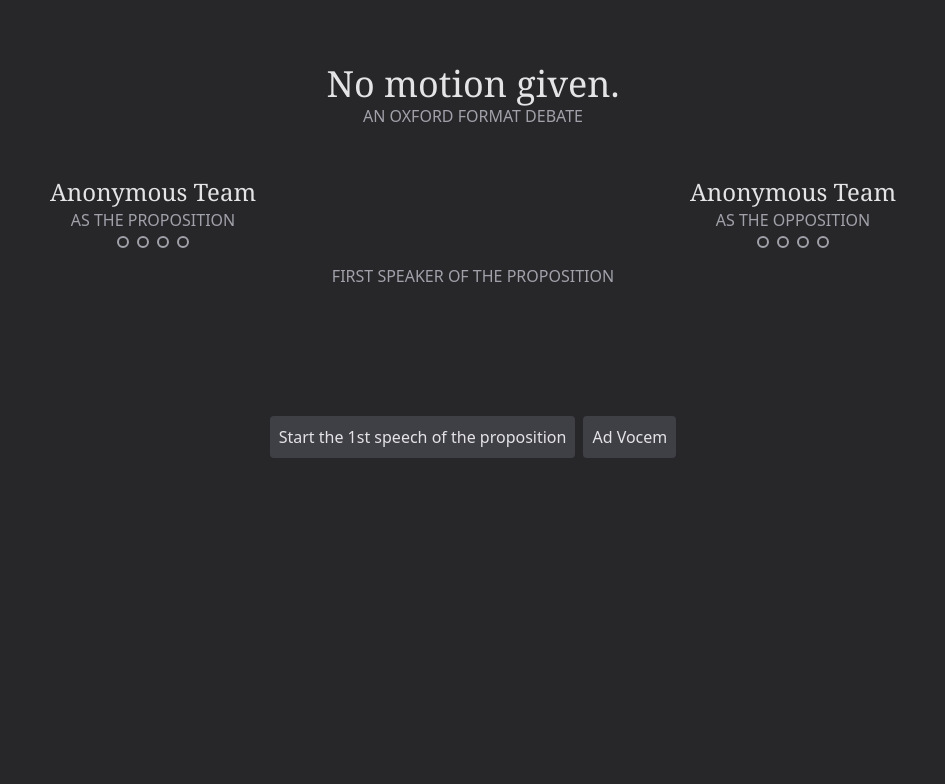
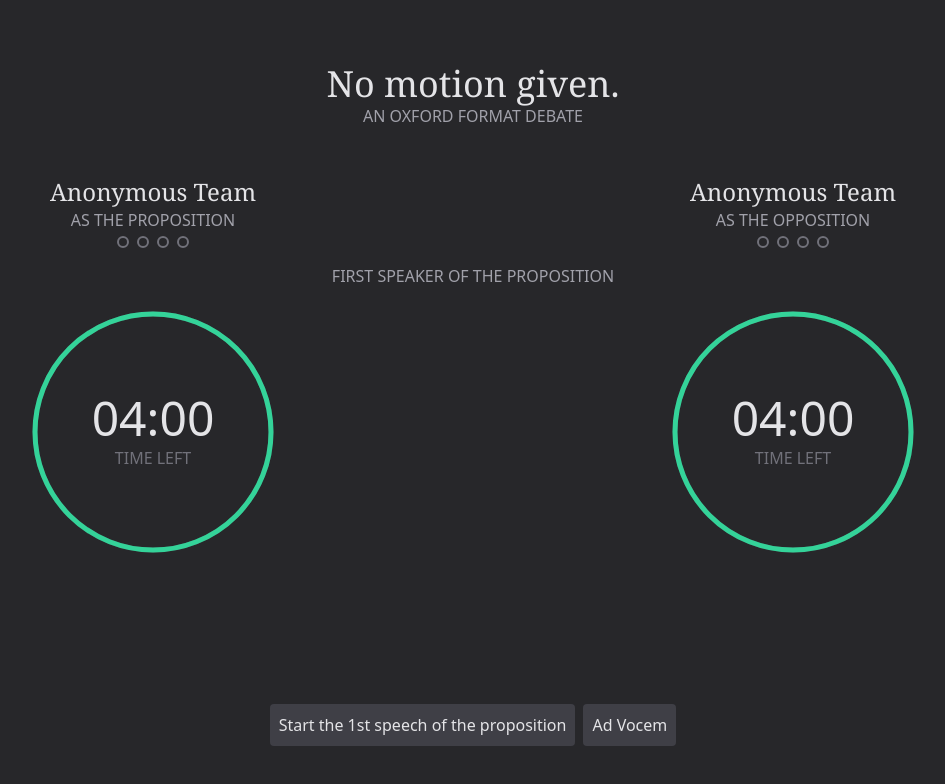
Before and after one commit to debatecore/debate-tools, a Next.js app: page /debate in a window 1280 px wide. Shown: the top 784 px of the page, without its empty margins (167-1112 px from the left). Built offline with nearby package versions, Linux system fonts and the light colour scheme.

Commit message:
add clocks and finalize feature parity w/ deploy version

```diff
--- a/package.json
+++ b/package.json
@@ -20,6 +20,7 @@
     "postcss": "8.4.23",
     "react": "18.2.0",
     "react-dom": "18.2.0",
+    "react-use": "^17.4.0",
     "tailwindcss": "3.3.2",
     "typescript": "5.0.4"
   }
--- a/src/app/debate/page.tsx
+++ b/src/app/debate/page.tsx
@@ -1,4 +1,5 @@
 "use client";
+import { DebateClock } from "@/components/DebateClock";
 import { DebateContext } from "@/contexts/DebateContext";
 import { useLang } from "@/lib/useLang";
 import Link from "next/link";
@@ -11,11 +12,10 @@ export default function PageDebate() {
   const [stage, setStage] = useState<number>(0);
 
   const dot = `
-    h-3 w-3 rounded-full border-2 border-zinc-400
+    h-3 w-3 rounded-full border-2 border-zinc-500
   `;
-  const dotfill = `
-    bg-zinc-400
-  `;
+  const dotfill = "bg-zinc-500";
+  const dotactive = "border-zinc-400";
   const button = `
     bg-zinc-700 p-2 rounded hover:bg-zinc-600 border border-transparent
     hover:border-zinc-400 disabled:cursor-not-allowed
@@ -74,41 +74,109 @@ export default function PageDebate() {
       : "STAGE_7_1_BTN"
   );
 
+  const oxfordDebate = useLang("oxfordDebate");
+  const asPro = useLang("asPro");
+  const asOpp = useLang("asOpp");
+
   return (
     <>
       <div className="text-center py-8 pt-16">
         <h1 className="font-serif text-4xl">
           {debate?.data.motion || "No motion given."}
         </h1>
-        <p className="text-zinc-400">AN OXFORD FORMAT DEBATE</p>
+        <p className="text-zinc-400">{oxfordDebate}</p>
       </div>
       <div className="flex flex-row py-4">
         <div className="w-1/2">
           <h2 className="font-serif text-2xl text-center">
             {debate?.data.proTeam || "Anonymous Team"}
           </h2>
-          <p className="text-zinc-400 text-center">{"AS THE PROPOSITION"}</p>
+          <p className="text-zinc-400 text-center">{asPro}</p>
           <div className="flex flex-row gap-2 justify-center pt-1">
-            <div className={`${dot} ${stage > 0 ? dotfill : ""}`} />
-            <div className={`${dot} ${stage > 2 ? dotfill : ""}`} />
-            <div className={`${dot} ${stage > 4 ? dotfill : ""}`} />
-            <div className={`${dot} ${stage > 6 ? dotfill : ""}`} />
+            <div
+              className={`
+                ${dot}
+                ${stage > 0 ? dotfill : ""}
+                ${stage === 0 ? dotactive : ""}
+              `}
+            />
+            <div
+              className={`
+                ${dot}
+                ${stage > 2 ? dotfill : ""}
+                ${stage === 2 ? dotactive : ""}
+              `}
+            />
+            <div
+              className={`
+                ${dot}
+                ${stage > 4 ? dotfill : ""}
+                ${stage === 4 ? dotactive : ""}
+              `}
+            />
+            <div
+              className={`
+                ${dot}
+                ${stage > 6 ? dotfill : ""}
+                ${stage === 6 ? dotactive : ""}
+              `}
+            />
           </div>
         </div>
         <div className="w-1/2">
           <h2 className="font-serif text-2xl text-center">
             {debate?.data.oppTeam || "Anonymous Team"}
           </h2>
-          <p className="text-zinc-400 text-center">{"AS THE OPPOSITION"}</p>
+          <p className="text-zinc-400 text-center">{asOpp}</p>
           <div className="flex flex-row gap-2 justify-center pt-1">
-            <div className={`${dot} ${stage > 1 ? dotfill : ""}`} />
-            <div className={`${dot} ${stage > 3 ? dotfill : ""}`} />
-            <div className={`${dot} ${stage > 5 ? dotfill : ""}`} />
-            <div className={`${dot} ${stage > 7 ? dotfill : ""}`} />
+            <div
+              className={`
+                ${dot}
+                ${stage > 1 ? dotfill : ""}
+                ${stage === 1 ? dotactive : ""}
+              `}
+            />
+            <div
+              className={`
+                ${dot}
+                ${stage > 3 ? dotfill : ""}
+                ${stage === 3 ? dotactive : ""}
+              `}
+            />
+            <div
+              className={`
+                ${dot}
+                ${stage > 5 ? dotfill : ""}
+                ${stage === 5 ? dotactive : ""}
+              `}
+            />
+            <div
+              className={`
+                ${dot}
+                ${stage > 7 ? dotfill : ""}
+                ${stage === 7 ? dotactive : ""}
+              `}
+            />
           </div>
         </div>
       </div>
       <p className="text-center text-zinc-400">{stageText}</p>
+      <div className="flex flex-row py-4">
+        <div className="w-1/2 flex flex-row justify-center">
+          <DebateClock
+            running={running && [0, 2, 4, 6].includes(stage)}
+            dimmed={running && [1, 3, 5, 7].includes(stage)}
+            stage={stage}
+          />
+        </div>
+        <div className="w-1/2 flex flex-row justify-center">
+          <DebateClock
+            running={running && [1, 3, 5, 7].includes(stage)}
+            dimmed={running && [0, 2, 4, 6].includes(stage)}
+            stage={stage}
+          />
+        </div>
+      </div>
       <div className={stage == 8 ? "hidden" : ""}>
         <div className="max-w-md mx-auto flex flex-row justify-center gap-2 pt-32">
           <button
@@ -129,11 +197,6 @@ export default function PageDebate() {
             Ad Vocem
           </button>
         </div>
-        {/* <div className="max-w-md mx-auto p-1 text-zinc-400">
-          <Link href="">
-            <button className="hover:underline">Back</button>
-          </Link>
-        </div> */}
       </div>
       <div
         className={`max-w-lg mx-auto flex flex-row justify-center gap-2 py-6 pt-32 ${
--- a/src/app/globals.css
+++ b/src/app/globals.css
@@ -7,6 +7,10 @@ body {
   @apply text-zinc-200;
   min-width: 100%;
   min-height: 100vh;
+}
+
+.transition-350ms {
+  transition-duration: 450ms;
 }
 
 .buttonflex {
--- /dev/null
+++ b/src/components/DebateClock.tsx
@@ -0,0 +1,111 @@
+import { DebateContext } from "@/contexts/DebateContext";
+import { useLang } from "@/lib/useLang";
+import { useContext, useEffect, useRef, useState } from "react";
+import { useInterval } from "react-use";
+
+const DebateClock = (props: {
+  running: boolean;
+  stage: number;
+  dimmed?: boolean;
+}) => {
+  const debate = useContext(DebateContext);
+  const [time, setTime] = useState<number>(debate?.data.speechTime || 0);
+  const refCircle = useRef<SVGCircleElement>(null);
+  const delay = 1000; // ms
+  useEffect(() => {
+    setTime(debate?.data.speechTime || 0);
+  }, [props.stage, debate]);
+  useInterval(
+    () => {
+      setTime(time - 1);
+    },
+    props.running ? delay : null
+  );
+  const underclock = useLang(
+    time >= 0
+      ? "timeLeft"
+      : time === -1
+      ? "secondsOverTime_1"
+      : [-2, -3, -4].includes(time)
+      ? "secondsOverTime_2-3-4"
+      : "secondsOverTime"
+  );
+  return (
+    <>
+      <div
+        className={`
+					flex flex-col justify-center items-center h-64 w-64 relative
+					${props.dimmed ? "opacity-40" : ""}
+				`}
+        style={{
+          transitionDuration: "350ms",
+        }}
+      >
+        <h2 className="text-5xl">
+          {time >= 0 ? (
+            <>
+              {Math.floor(time / 60) < 10 ? "0" : ""}
+              {Math.floor(time / 60)}
+              {":"}
+              {Math.floor(time % 60) < 10 && Math.floor(time % 60) !== 0
+                ? "0"
+                : ""}
+              {Math.floor(time % 60)}
+              {Math.floor(time % 60) === 0 ? "0" : ""}
+            </>
+          ) : (
+            <>{Math.abs(time)}</>
+          )}
+        </h2>
+        <p className="text-zinc-500 pt-1">{underclock}</p>
+        <svg
+          width="256"
+          height="256"
+          className={`
+						absolute top-0 left-0 w-64 h-64 -rotate-90 z-20 text-emerald-400
+						${time <= (debate?.data.speechTime || 240) / 12 ? "text-orange-400" : ""}
+						${time <= 5 ? "!text-rose-400" : ""}
+					`}
+        >
+          <circle
+            ref={refCircle}
+            stroke="currentColor"
+            fill="transparent"
+            r="118"
+            cx="128"
+            cy="128"
+            strokeWidth={5}
+            strokeDashoffset={
+              118 * 2 * Math.PI -
+              (time / (debate?.data.speechTime || 240)) * (118 * 2 * Math.PI)
+            }
+            strokeDasharray={
+              refCircle.current?.getTotalLength()
+              // refCircle.current?.getTotalLength() || 741.1163330078125
+            }
+            style={{ transitionDuration: "350ms" }}
+          />
+        </svg>
+        <svg
+          width="256"
+          height="256"
+          className={`
+						absolute top-0 left-0 w-64 h-64 text-zinc-700 z-10
+						${time <= 0 ? "text-rose-400" : ""}
+					`}
+        >
+          <circle
+            stroke="currentColor"
+            fill="transparent"
+            r="118"
+            cx="128"
+            cy="128"
+            strokeWidth={5}
+            style={{ transitionDuration: "350ms" }}
+          />
+        </svg>
+      </div>
+    </>
+  );
+};
+export { DebateClock };
--- a/src/data/en.json
+++ b/src/data/en.json
@@ -34,6 +34,13 @@
   "seconds": "seconds",
   "minutes": "minutes",
   "minute": "minute",
+  "oxfordDebate": "AN OXFORD FORMAT DEBATE",
+  "asPro": "AS THE PROPOSITION",
+  "asOpp": "AS THE OPPOSITION",
+  "timeLeft": "TIME LEFT",
+  "secondsOverTime": "SECONDS OF OVERTIME",
+  "secondsOverTime_1": "SECOND OF OVERTIME",
+  "secondsOverTime_2-3-4": "SECONDS OF OVERTIME",
   "STAGE_0": "FIRST SPEAKER OF THE PROPOSITION",
   "STAGE_1": "FIRST SPEAKER OF THE OPPOSITION",
   "STAGE_2": "SECOND SPEAKER OF THE PROPOSITION",
--- a/src/data/pl.json
+++ b/src/data/pl.json
@@ -34,6 +34,13 @@
   "seconds": "sekund",
   "minutes": "minuty",
   "minute": "minuta",
+  "oxfordDebate": "DEBATA W FORMACIE OKSFORDZKIM",
+  "asPro": "JAKO PROPOZYCJA",
+  "asOpp": "JAKO OPOZYCJA",
+  "timeLeft": "POZOSTAŁEGO CZASU",
+  "secondsOverTime": "SEKUND PONAD CZAS",
+  "secondsOverTime_1": "SEKUNDA PONAD CZAS",
+  "secondsOverTime_2-3-4": "SEKUNDY PONAD CZAS",
   "STAGE_0": "PIERWSZA MOWA PROPOZYCJI",
   "STAGE_1": "PIERWSZA MOWA OPOZYCJI",
   "STAGE_2": "DRUGA MOWA PROPOZYCJI",
--- a/src/lib/useLang.ts
+++ b/src/lib/useLang.ts
@@ -39,6 +39,13 @@ type tokens =
   | "seconds"
   | "minutes"
   | "minute"
+  | "oxfordDebate"
+  | "asPro"
+  | "asOpp"
+  | "timeLeft"
+  | "secondsOverTime"
+  | "secondsOverTime_1"
+  | "secondsOverTime_2-3-4"
   | "STAGE_0"
   | "STAGE_1"
   | "STAGE_2"
@@ -69,9 +76,9 @@ export type { tokens };
 const useLang = (token: tokens) => {
   const context = useContext(LangContext);
   if (context?.lang === "pl") {
-    return pl[token];
+    return pl[token] || en[token] || token;
   } else {
-    return en[token];
+    return en[token] || token;
   }
 };
 export { useLang };
```
Also changed, not shown: 1 other file (tests, documents, lock files or other folders).
